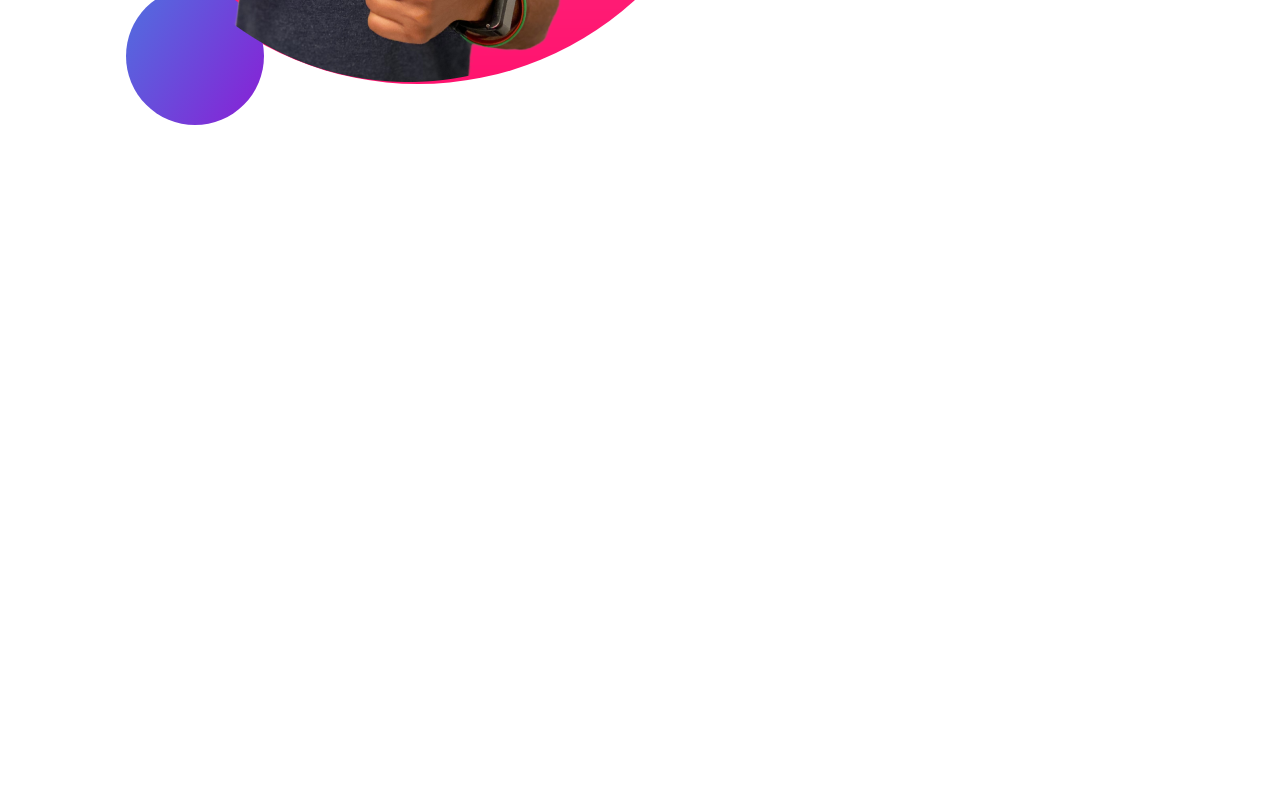
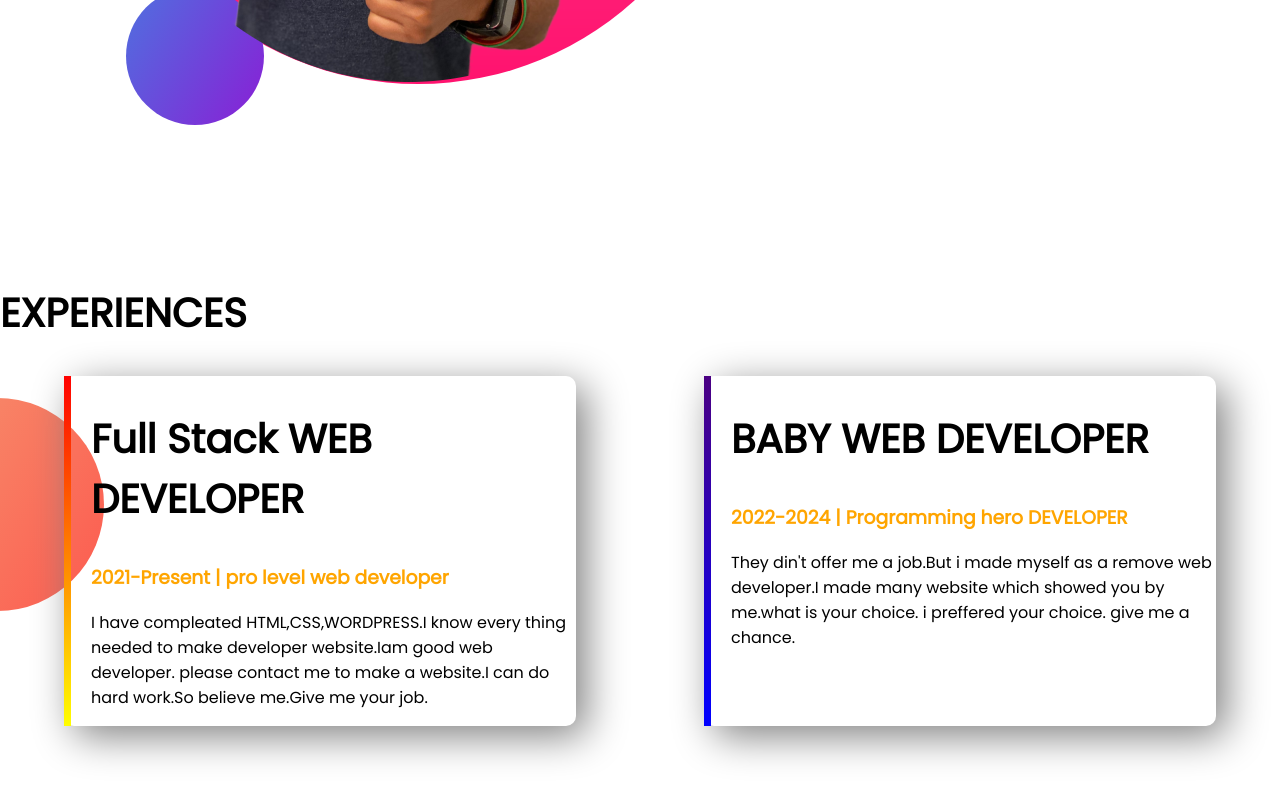
Before and after one commit to MANI-RULISLAM/developer-portfolio, a plain HTML site: page index.html in a window 1280 px wide. Shown: the part 1546-2346 px from the top of the page. Before the commit the page ends 1829 px from the top, so only its background shows below. Drawn offline with Linux system fonts and the light colour scheme.

Commit message:
finnal section

```diff
--- a/STYLE.CSS
+++ b/STYLE.CSS
@@ -8,7 +8,7 @@ h1{
 .orange-color{
     color: orange;
 }
-section{
+.flexible-container{
     display: flex;
     margin-bottom: 150px;
 }
@@ -37,3 +37,26 @@ section{
     background-repeat: no-repeat;
     background-position: right;
 }
+.experience-area{
+    background-image: url(images/exp-bg.png);
+    background-repeat: no-repeat;
+    background-position: left;
+}
+.experience-item{
+    width: 40%;
+    margin-left: 5%;
+    margin-right: 5%;
+    padding-left: 20px;
+    border-radius: 10px;
+    box-shadow: 10px 10px 40px grey;
+}
+#full-stack-experience{
+    border-left: 7px solid;
+    border-image: linear-gradient(indigo,blue);
+    border-image-slice:1;
+}
+#web-developer{
+    border-left: 7px solid;
+    border-image: linear-gradient(red,yellow);
+    border-image-slice:1;
+}
--- a/index.html
+++ b/index.html
@@ -11,7 +11,7 @@
     <link rel="stylesheet" href="style.css">
 </head>
 <body>
-    <section class="top-banner">
+    <section class="top-banner flexible-container">
         <div class="half-width">
         <h1>WELCOME TO</h1>
         <h1><span class="orange-color">MANIRUL ISLAM</span> WORLD</h1>
@@ -23,7 +23,7 @@
         <img src="images/my-bg.png">
     </div>
 </section>
-<section class="dream-big">
+<section class="dream-big flexible-container">
     <div class="half-width">
         <img src="images/jhankar2.png">
     </div>
@@ -34,5 +34,20 @@
         <a class="link-button" href="https://www.youtube.com/">DOUNLOAD RESSUME</a>
     </div>
 </section>
+<section class="experience-area">
+    <h1>EXPERIENCES</h1>
+    <div class="flexible-container">
+        <div id="web-developer" class="experience-item">
+            <h1>Full Stack WEB DEVELOPER</h1>
+            <h3 class="orange-color">2021-Present | pro level web developer</h3>
+            <p>I have compleated HTML,CSS,WORDPRESS.I know every thing needed to make developer website.Iam good web developer. please contact me to make a website.I can do hard work.So believe me.Give me your job.</p>
+        </div>
+        <div id="full-stack-experience" class="experience-item">
+            <h1>BABY WEB DEVELOPER</h1>
+            <h3 class="orange-color">2022-2024 | Programming hero DEVELOPER</h3>
+            <p>They din't offer me a job.But i made myself as a remove web developer.I made many website which showed you by me.what is your choice. i preffered your choice. give me a chance.</p>
+        </div>
+    </div>
+</section>
 </body>
 </html>
```
